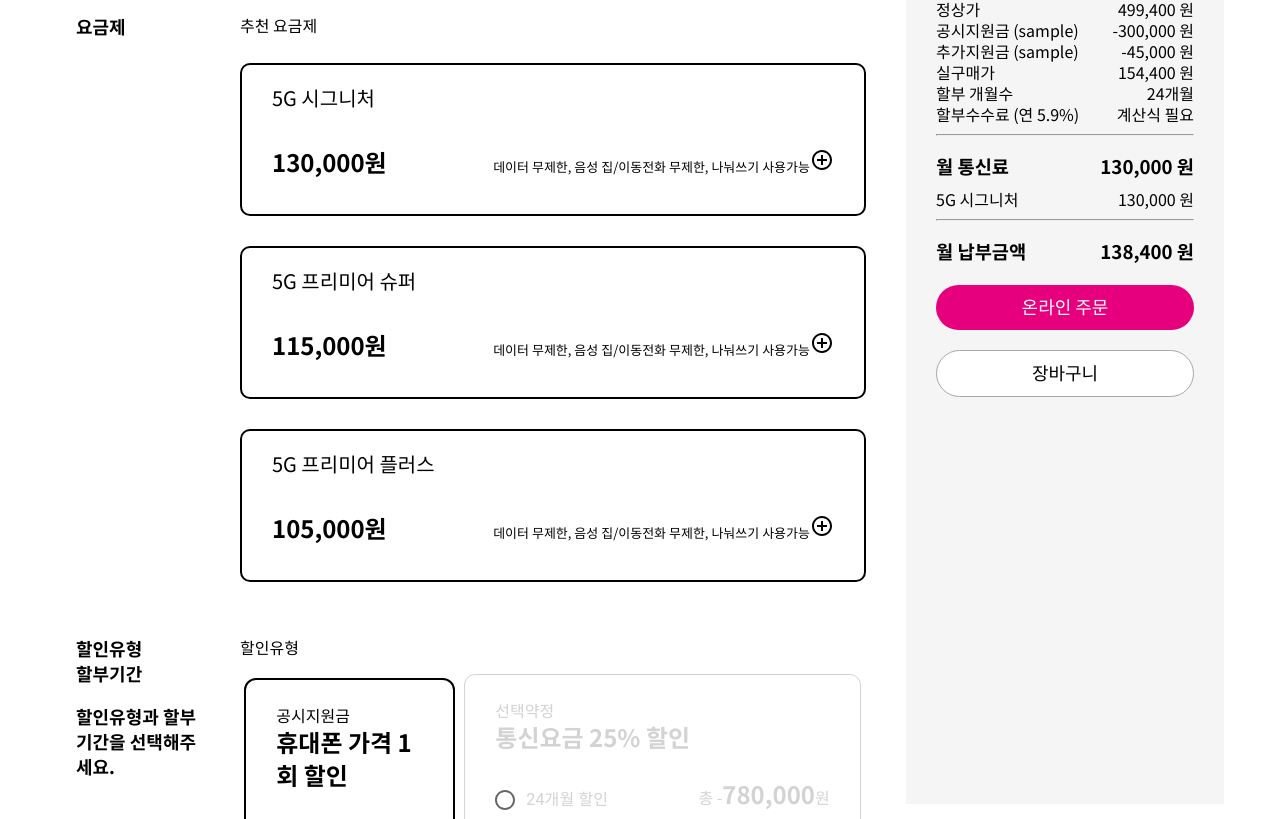
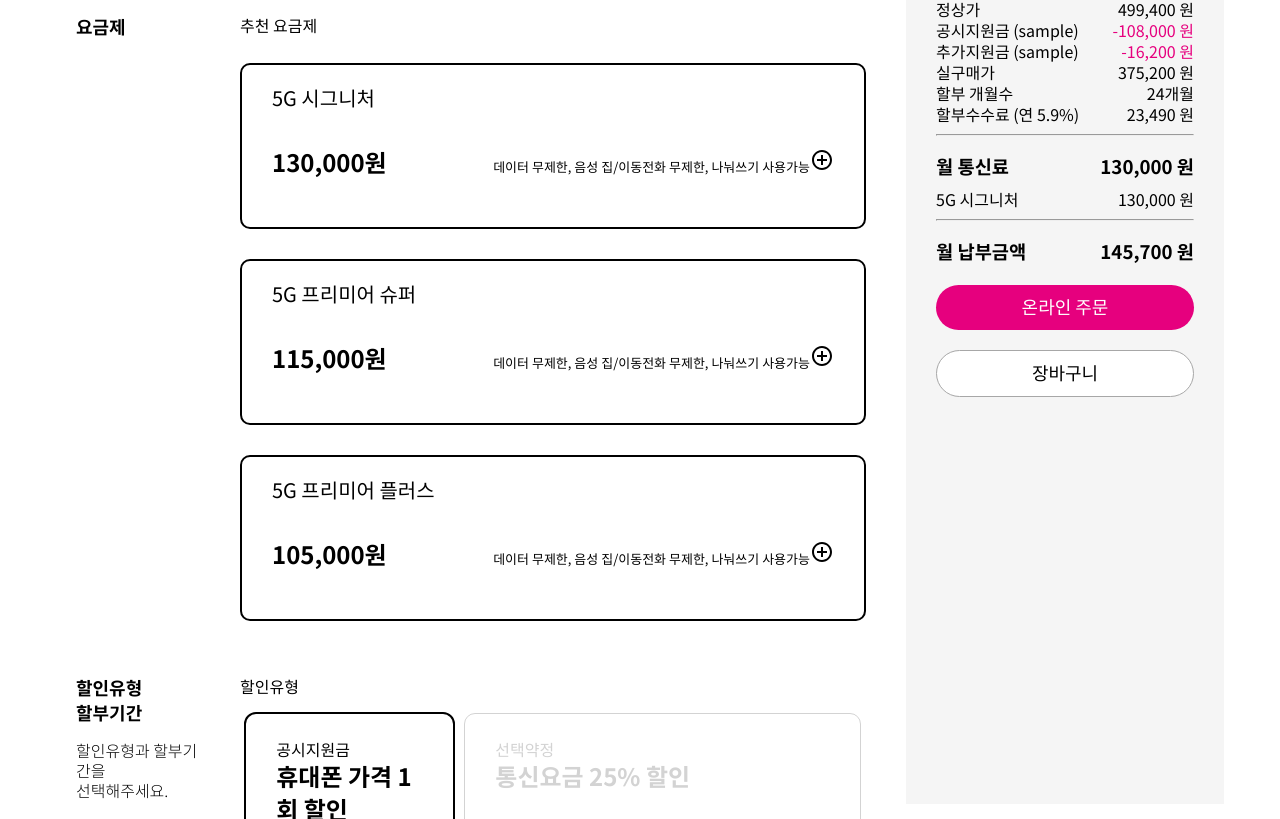
Before and after one commit to xi-jjun/LTF2_FE, a React (Create React App) app in the folder client/: page /detail/1 in a window 1280 px wide. Shown: the part 1041-1860 px from the top of the page. Built offline with nearby package versions, Linux system fonts and the light colour scheme; no server answers.

Commit message:
장바구니 기능 추가

```diff
--- a/client/package.json
+++ b/client/package.json
@@ -14,6 +14,7 @@
     "@testing-library/user-event": "^12.0.0",
     "axios": "^0.27.2",
     "react": "^17.0.2",
+    "react-cookie": "^4.1.1",
     "react-dom": "^17.0.1",
     "react-router-dom": "^6.3.0",
     "react-scripts": "5.0.1",
--- a/client/src/App.jsx
+++ b/client/src/App.jsx
@@ -1,3 +1,4 @@
+/* eslint-disable react-hooks/exhaustive-deps */
 import { BrowserRouter, Routes, Route } from "react-router-dom";
 import Home from "./pages/Home";
 import Detail from "./pages/Detail";
@@ -8,30 +9,111 @@ import NavBar from "./components/NavBar";
 import { useState } from "react";
 import { getPhoneList } from "./api/api";
 import { useEffect } from "react";
-import SampleOrder from "./pages/SampleOrder";
+import { useCookies } from "react-cookie";
 
 function App() {
   const [phones, setPhones] = useState([]);
   const [active, setActive] = useState("모바일 기기");
+  const [cookies, setCookie, removeCookie] = useCookies();
+  const [cart, setCart] = useState({ count: 0, data: [] });
 
   const fetchPhones = async () => {
     const { data } = await getPhoneList();
     setPhones(data);
   };
 
+  // 장바구니 데이터 쿠키에서 가져오기
+  const getCartDatas = () => {
+    // 쿠키에 데이터가 있을 시 가져오기
+    if (cookies.cart) {
+      setCart(cookies.cart);
+    } else {
+      // 데이터가 없을 경우 빈 배열로 장바구니 생성
+      setCookie("cart", cart);
+    }
+  };
+
+  // 장바구니에 저장하기
+  const saveCart = (object) => {
+    // 장바구니에 저장할 데이터
+    // color, phone, plan의 id, 할인 정보(공시지원금, 선택약정), 배송 방법
+    const cookieUploadObject = () => ({
+      color: object.color.colorId,
+      discount: object.discount,
+      phone: object.phone.phoneId,
+      plan: object.plan.name,
+      ship: object.ship,
+    });
+
+    // 장바구니 내에 같은 데이터가 존재하는 지 여부
+    const existSameValueInCart = () => {
+      let result = false;
+      for (let i of cart.data) {
+        console.log(i, cookieUploadObject());
+        if (
+          i.color === cookieUploadObject().color &&
+          i.discount === cookieUploadObject().discount &&
+          i.phone === cookieUploadObject().phone &&
+          i.plan === cookieUploadObject().plan &&
+          i.ship === cookieUploadObject().ship
+        ) {
+          result = true;
+          break;
+        }
+      }
+      return result;
+    };
+
+    // 장바구니가 쿠키에 존재하고
+    if (cart) {
+      // 장바구니에 겹치는 데이터가 없다면
+      if (!existSameValueInCart()) {
+        // 원래의 장바구니 데이터에 추가로 데이터를 저장
+        const newCart = {
+          count: cart.count + 1,
+          data: [...cart.data, { id: cart.count, ...cookieUploadObject() }],
+        };
+        setCookie("cart", newCart);
+        setCart(newCart);
+      }
+    }
+  };
+
+  // 장바구니 아이템 삭제하기
+  const deleteCart = (id) => {
+    const returnArray = [...cart];
+    const deleteId = returnArray.findIndex((row) => row.id === id);
+    returnArray.splice(deleteId, 1);
+    setCart(returnArray);
+    setCookie("cart", returnArray);
+  };
+
   useEffect(() => {
     fetchPhones();
+    getCartDatas();
   }, []);
+
   return (
     <BrowserRouter>
       <div className="App">
         <Header setActive={setActive} />
         <NavBar active={active} setActive={setActive} />
         <Routes>
-          <Route path="/" exact element={<Home phones={phones} />} />
-          <Route path="/detail/:id" exact element={<Detail />} />
-          <Route path="/cart" exact element={<Cart />} />
-          <Route path="/order" exact element={<SampleOrder />} />
+          <Route
+            path="/"
+            exact
+            element={<Home phones={phones} saveCart={saveCart} />}
+          />
+          <Route
+            path="/detail/:id"
+            exact
+            element={<Detail saveCart={saveCart} />}
+          />
+          <Route
+            path="/cart"
+            exact
+            element={<Cart deleteCart={deleteCart} />}
+          />
           <Route
             path="/*"
             element={
--- a/client/src/components/DetailInfomation.jsx
+++ b/client/src/components/DetailInfomation.jsx
@@ -12,7 +12,6 @@ import {
 
 export default function DetailInfomation({ active, setActive }) {
   const nowActive = (key, value) => setActive({ ...active, [key]: value });
-  console.log(active);
 
   if (active.nav === "예상 납부금액") {
     return (
@@ -65,10 +64,14 @@ export default function DetailInfomation({ active, setActive }) {
                   <DetailInfo.PlanTitle>{row.name}</DetailInfo.PlanTitle>
                   <DetailInfo.PlanPrice>{`${row.month_price.toLocaleString()}원`}</DetailInfo.PlanPrice>
                   <DetailInfo.PlanDescription>
-                    {`데이터 ${row.data}, 음성 ${row.voice}, ${
+                    <div>
+                      <p>{`데이터 ${row.data}, 음성 ${row.voice}, ${
                         row.share_data ? "나눠쓰기 사용가능" : ""
-                    }`}
+                      }`}</p>
+                    </div>
+                    <div>
                       <AddCircleOutlineIcon />
+                    </div>
                   </DetailInfo.PlanDescription>
                 </DetailInfo.PlanCard>
               ))}
@@ -79,11 +82,18 @@ export default function DetailInfomation({ active, setActive }) {
               할인유형
               <br />
               할부기간
-              <p>할인유형과 할부기간을 선택해주세요.</p>
+              <p className="des">
+                할인유형과 할부기간을 <br />
+                선택해주세요.
+              </p>
             </div>
             <div className="content">
               <p>할인유형</p>
-              <Row justify="center">
+              <div
+                style={{
+                  display: "flex",
+                }}
+              >
                 <DetailInfo.DiscountCard
                   left
                   active={active.discount === "공시지원금"}
@@ -103,6 +113,7 @@ export default function DetailInfomation({ active, setActive }) {
                 >
                   <p className="type">선택약정</p>
                   <p className="type-description">통신요금 25% 할인</p>
+                  <DetailInfo.DiscountPrice>
                     <FormControl style={{ width: "40%" }}>
                       <RadioGroup
                         aria-labelledby="demo-radio-buttons-group-label"
@@ -131,20 +142,29 @@ export default function DetailInfomation({ active, setActive }) {
                       <p className="type-price" style={{ margin: "0" }}>
                         총 -
                         <span>
-                        {(active.plan.month_price * 0.25 * 24).toLocaleString()}
+                          {(
+                            active.plan.month_price *
+                            0.25 *
+                            24
+                          ).toLocaleString()}
                         </span>
                         원
                       </p>
                       <p className="type-price" style={{ margin: "5px 0" }}>
                         총 -
                         <span>
-                        {(active.plan.month_price * 0.25 * 12).toLocaleString()}
+                          {(
+                            active.plan.month_price *
+                            0.25 *
+                            12
+                          ).toLocaleString()}
                         </span>
                         원
                       </p>
                     </div>
+                  </DetailInfo.DiscountPrice>
                 </DetailInfo.DiscountCard>
-              </Row>
+              </div>
               <p>할부기간</p>
               <Row justify="center">
                 <LGButton
--- a/client/src/components/DetailSideBar.jsx
+++ b/client/src/components/DetailSideBar.jsx
@@ -2,9 +2,11 @@ import { useNavigate } from "react-router-dom";
 import * as detailInfo from "../styles/detailInfoStyle";
 import { LGButton } from "./Button";
 
-export default function DetailSideBar({ active, priceInfo }) {
+export default function DetailSideBar({ active, priceInfo, saveCart }) {
   const navigate = useNavigate();
+
   const goToCart = () => {
+    saveCart(active);
     navigate("/cart");
   };
   const goToOrder = () => {
@@ -33,11 +35,13 @@ export default function DetailSideBar({ active, priceInfo }) {
         <div>
           <detailInfo.SideFlex>
             <p className="left">공시지원금 (sample)</p>
-            <p className="right">-{active.supportPrice.toLocaleString()} 원</p>
+            <p className="right" style={{ color: "#e6007e" }}>
+              -{active.supportPrice.toLocaleString()} 원
+            </p>
           </detailInfo.SideFlex>
           <detailInfo.SideFlex>
             <p className="left">추가지원금 (sample)</p>
-            <p className="right">
+            <p className="right" style={{ color: "#e6007e" }}>
               -{(active.supportPrice * 0.15).toLocaleString()} 원
             </p>
           </detailInfo.SideFlex>
@@ -58,7 +62,9 @@ export default function DetailSideBar({ active, priceInfo }) {
           </detailInfo.SideFlex>
           <detailInfo.SideFlex>
             <p className="left">할부수수료 (연 5.9%)</p>
-            <p className="right">계산식 필요</p>
+            <p className="right">
+              {priceInfo.installmentFee.toLocaleString()} 원
+            </p>
           </detailInfo.SideFlex>
         </div>
       )}
@@ -74,7 +80,7 @@ export default function DetailSideBar({ active, priceInfo }) {
       {active.discount.indexOf("선택약정") !== -1 && (
         <detailInfo.SideFlex>
           <p className="left">선택 약정 할인</p>
-          <p className="right">
+          <p className="right" style={{ color: "#e6007e" }}>
             -{(active.plan.month_price * 0.25).toLocaleString()} 원
           </p>
         </detailInfo.SideFlex>
--- a/client/src/index.js
+++ b/client/src/index.js
@@ -2,10 +2,13 @@ import React from "react";
 import ReactDOM from "react-dom";
 import App from "./App";
 import "./index.css";
+import { CookiesProvider } from "react-cookie";
 
 ReactDOM.render(
   <React.StrictMode>
-    <App />
+    <CookiesProvider>
+      <App />
+    </CookiesProvider>
   </React.StrictMode>,
   document.getElementById("root")
 );
--- a/client/src/pages/Detail.jsx
+++ b/client/src/pages/Detail.jsx
@@ -7,7 +7,7 @@ import DetailInfomation from "../components/DetailInfomation";
 import DetailSideBar from "../components/DetailSideBar";
 import { plan, phone } from "../DummyData";
 
-export default function Detail() {
+export default function Detail({ saveCart }) {
   const [active, setActive] = useState({
     nav: "예상 납부금액",
     phone: phone[0],
@@ -15,19 +15,42 @@ export default function Detail() {
     color: phone[0].colorList[0],
     ship: "우체국택배",
     installment: 24,
-    supportPrice: 300000,
+    supportPrice: 108000,
     discount: "공시지원금",
   });
 
   const actualPrice =
     active.phone.price -
-    (active.discount === "공시지원금" ? active.supportPrice : 0);
+    (active.discount === "공시지원금" ? active.supportPrice * 1.15 : 0);
+
+  const monthFee = 0.059 / 12;
 
   let priceInfo = {
-    phone: Math.ceil(actualPrice / active.installment / 100) * 100,
+    phone:
+      active.installment === 1
+        ? actualPrice
+        : Math.round(
+            (actualPrice *
+              monthFee *
+              Math.pow(1 + monthFee, active.installment)) /
+              (Math.pow(1 + monthFee, active.installment) - 1) /
+              10
+          ) * 10,
     plan:
       active.plan.month_price *
       (active.discount.indexOf("선택약정") !== -1 ? 0.75 : 1),
+    installmentFee:
+      active.installment === 1
+        ? 0
+        : Math.round(
+            (((actualPrice *
+              monthFee *
+              Math.pow(1 + monthFee, active.installment)) /
+              (Math.pow(1 + monthFee, active.installment) - 1)) *
+              active.installment -
+              actualPrice) /
+              10
+          ) * 10,
     total:
       (active.installment === 1
         ? 0
@@ -44,7 +67,7 @@ export default function Detail() {
       color: phone[0].colorList[0],
       ship: "우체국택배",
       installment: 24,
-      supportPrice: 300000,
+      supportPrice: 108000,
       discount: "공시지원금",
     });
   }, []);
@@ -55,11 +78,16 @@ export default function Detail() {
         active={active}
         setActive={setActive}
         priceInfo={priceInfo}
+        saveCart={saveCart}
       />
       <OrderBar active={active} setActive={setActive} />
       <Row justify="center">
         <DetailInfomation active={active} setActive={setActive} />
-        <DetailSideBar active={active} priceInfo={priceInfo} />
+        <DetailSideBar
+          active={active}
+          priceInfo={priceInfo}
+          saveCart={saveCart}
+        />
       </Row>
     </PageContainer>
   );
--- a/client/src/styles/detailInfoStyle.js
+++ b/client/src/styles/detailInfoStyle.js
@@ -31,6 +31,11 @@ export const PriceRow = styled.div`
     vertical-align: top;
     padding-top: 15px;
     padding-right: 30px;
+
+    .des {
+      font-weight: 200;
+      font-size: 16px;
+    }
   }
   .content {
     width: 80%;
@@ -45,7 +50,7 @@ export const PriceRow = styled.div`
 export const DiscountCard = styled.div`
   box-sizing: border-box;
   width: ${(props) => (props.left ? "33%" : "63%")};
-  height: 200px;
+  height: 220px;
   padding: 10px 30px;
   color: ${(props) => (props.active ? "black" : "lightgrey")};
   outline: ${(props) =>
@@ -120,13 +125,25 @@ export const PlanPrice = styled.p`
   padding: 0px 10px;
 `;
 
-export const PlanDescription = styled.p`
+export const PlanDescription = styled.div`
   box-sizing: border-box;
   width: 70%;
-  display: inline-block;
+  display: flex;
   font-size: small;
   text-align: right;
   padding: 0px 10px;
+  align-items: center;
+  margin: 0;
+
+  P {
+    display: inline-flex;
+    margin: 0;
+  }
+`;
+
+export const DiscountPrice = styled.div`
+  width: 100%;
+  padding-bottom: 50px;
 `;
 
 export const SideBarContainer = styled.div`
```
Also changed, not shown: client/src/components/PhoneInfomation.jsx (+9 -1 lines), 1 other file (tests, documents, lock files or other folders). Lines whose indentation alone changed are shown as unchanged.
